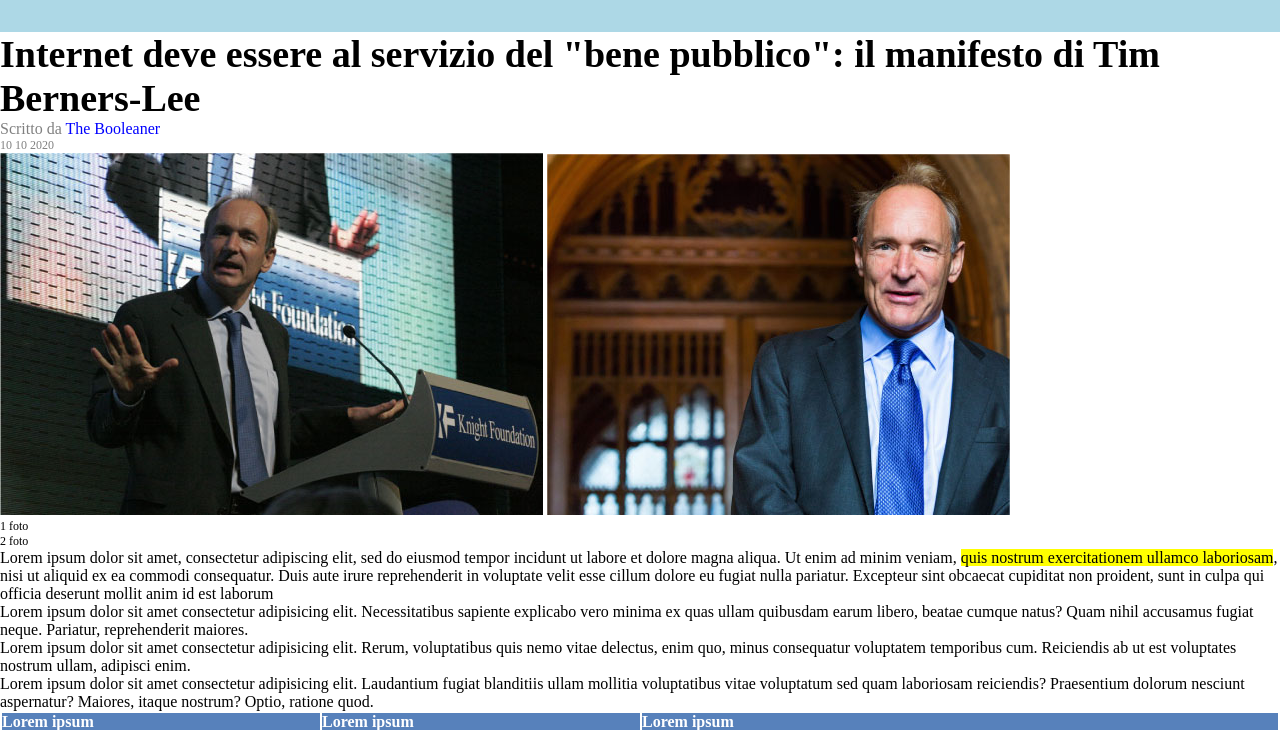
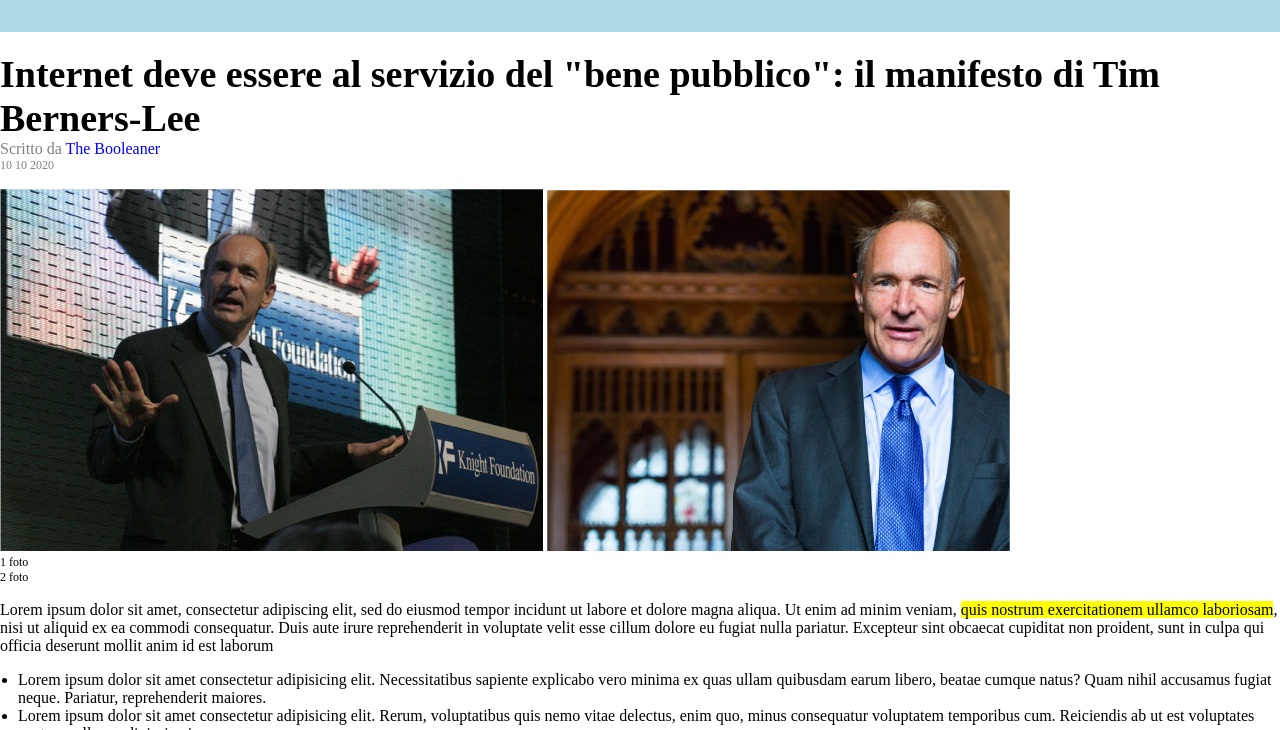
Before and after one commit to William05112/html-css-booleaner, a plain HTML site: page index.html in a window 1280 px wide. Shown: the part 70-800 px from the top of the page. Drawn offline with Linux system fonts and the light colour scheme.

Commit message:
feat: regolazione spazi e colori

```diff
--- a/css/style.css
+++ b/css/style.css
@@ -2,6 +2,7 @@
 *{
     margin: 0;
     padding: 0;
+    box-sizing: border-box;
 }
 
 /* HEADER */
@@ -15,9 +16,17 @@
 }
 
 /* MAIN */
+
+/*.square{
+    width: 400px;
+    height: 400px;
+    background-color: aquamarine;
+}*/
+
 /* Article section */
 .main-title{
 font-size: 38px;
+margin-top: 20px ;
 }
 
 .author{
@@ -31,15 +40,29 @@ color: blue;
 .date{
 color: grey;
 font-size: 12px;
+margin-bottom: 16px;
+}
+
+.images-block{
+    margin-bottom: 16px;
 }
 
 .caption{
     font-size: 12px;
 }
 
+.content-paragrafo{
+margin-bottom: 16px;
+}
+
 .high{
     font-weight: 400;
     background-color: yellow;
+}
+
+.lista{
+margin-left: 18px;
+margin-bottom: 20px;
 }
 
 /* sezione tabella */
@@ -65,6 +88,7 @@ font-size: 12px;
 .tbody3{
     background-color: lightgrey;
 }
+
 /* Footer */
 .footer{
     background-color:gray ;
--- a/index.html
+++ b/index.html
@@ -17,6 +17,8 @@
 
 
     <main>
+        <div class="square"></div>
+
         <!-- sezione articolo   -->
         <section>
 
@@ -26,7 +28,7 @@
             <div class="date">10 10 2020</div>
 
             <!-- immagini -->
-            <div>
+            <div class="images-block">
                 <img src="./img/tim-1.jpg" alt="Tim1">
                 <img src="./img/tim-2.jpg" alt="Tim2">
                 <div class="caption">
@@ -37,21 +39,31 @@
             <!-- fine immagini -->
 
             <!-- paragrafo -->
-             <p>Lorem ipsum dolor sit amet, consectetur adipiscing elit, sed do eiusmod tempor incidunt ut labore et dolore magna aliqua. Ut enim ad minim veniam, <strong class="high">quis nostrum exercitationem ullamco laboriosam</strong>, nisi ut aliquid ex ea commodi consequatur. Duis aute irure reprehenderit in voluptate velit esse cillum dolore eu fugiat nulla pariatur. Excepteur sint obcaecat cupiditat non proident, sunt in culpa qui officia deserunt mollit anim id est laborum</p>
+            <p class="content-paragrafo">Lorem ipsum dolor sit amet, consectetur adipiscing elit, sed do eiusmod tempor incidunt ut labore et
+                dolore magna aliqua. Ut enim ad minim veniam, <strong class="high">quis nostrum exercitationem ullamco
+                    laboriosam</strong>, nisi ut aliquid ex ea commodi consequatur. Duis aute irure reprehenderit in
+                voluptate velit esse cillum dolore eu fugiat nulla pariatur. Excepteur sint obcaecat cupiditat non
+                proident, sunt in culpa qui officia deserunt mollit anim id est laborum</p>
             <!-- fine paragrafo -->
 
             <!-- lista -->
-            <ul>
+            <ul class="lista">
                 <li>
-                    Lorem ipsum dolor sit amet consectetur adipisicing elit. Necessitatibus sapiente explicabo vero minima ex quas ullam quibusdam earum libero, beatae cumque natus? Quam nihil accusamus fugiat neque. Pariatur, reprehenderit maiores.
+                    Lorem ipsum dolor sit amet consectetur adipisicing elit. Necessitatibus sapiente explicabo vero
+                    minima ex quas ullam quibusdam earum libero, beatae cumque natus? Quam nihil accusamus fugiat neque.
+                    Pariatur, reprehenderit maiores.
                 </li>
 
                 <li>
-                    Lorem ipsum dolor sit amet consectetur adipisicing elit. Rerum, voluptatibus quis nemo vitae delectus, enim quo, minus consequatur voluptatem temporibus cum. Reiciendis ab ut est voluptates nostrum ullam, adipisci enim.
+                    Lorem ipsum dolor sit amet consectetur adipisicing elit. Rerum, voluptatibus quis nemo vitae
+                    delectus, enim quo, minus consequatur voluptatem temporibus cum. Reiciendis ab ut est voluptates
+                    nostrum ullam, adipisci enim.
                 </li>
 
                 <li>
-                    Lorem ipsum dolor sit amet consectetur adipisicing elit. Laudantium fugiat blanditiis ullam mollitia voluptatibus vitae voluptatum sed quam laboriosam reiciendis? Praesentium dolorum nesciunt aspernatur? Maiores, itaque nostrum? Optio, ratione quod.
+                    Lorem ipsum dolor sit amet consectetur adipisicing elit. Laudantium fugiat blanditiis ullam mollitia
+                    voluptatibus vitae voluptatum sed quam laboriosam reiciendis? Praesentium dolorum nesciunt
+                    aspernatur? Maiores, itaque nostrum? Optio, ratione quod.
                 </li>
             </ul>
             <!-- fine lista -->
@@ -72,18 +84,24 @@
                     <tr class="tbody1">
                         <td>Lorem ipsum</td>
                         <td>Lorem ipsum</td>
-                        <td>Lorem ipsum dolor sit amet, consectetur adipisicing elit. Id dolorem nesciunt harum odit quidem ex vitae rerum laboriosam tempore architecto totam veniam ducimus sint dolore omnis, temporibus sequi voluptate quas.
+                        <td>Lorem ipsum dolor sit amet, consectetur adipisicing elit. Id dolorem nesciunt harum odit
+                            quidem ex vitae rerum laboriosam tempore architecto totam veniam ducimus sint dolore omnis,
+                            temporibus sequi voluptate quas.
                         </td>
                     </tr>
                     <tr class="tbody2">
                         <td>Lorem ipsum</td>
                         <td>Lorem ipsum</td>
-                        <td>Lorem ipsum dolor, sit amet consectetur adipisicing elit. Eaque voluptate sequi totam dolore! Aut quae quis incidunt voluptate fuga temporibus? Doloremque saepe error delectus vel, excepturi animi temporibus. Officia, temporibus?</td>
+                        <td>Lorem ipsum dolor, sit amet consectetur adipisicing elit. Eaque voluptate sequi totam
+                            dolore! Aut quae quis incidunt voluptate fuga temporibus? Doloremque saepe error delectus
+                            vel, excepturi animi temporibus. Officia, temporibus?</td>
                     </tr>
                     <tr class="tbody3">
                         <td>Lorem ipsum</td>
                         <td>Lorem ipsum</td>
-                        <td>Lorem ipsum dolor sit amet consectetur adipisicing elit. Inventore, consequuntur aspernatur dicta optio nostrum hic recusandae cumque commodi eligendi id, adipisci maiores dolores, et quisquam suscipit pariatur natus aperiam. Libero!</td>
+                        <td>Lorem ipsum dolor sit amet consectetur adipisicing elit. Inventore, consequuntur aspernatur
+                            dicta optio nostrum hic recusandae cumque commodi eligendi id, adipisci maiores dolores, et
+                            quisquam suscipit pariatur natus aperiam. Libero!</td>
                     </tr>
 
                 </tbody>
@@ -94,7 +112,7 @@
     </main>
 
     <footer class="footer">
-      <p class="copy">Copyright The Booleaner</p>
+        <p class="copy">Copyright The Booleaner</p>
     </footer>
 
 
```
